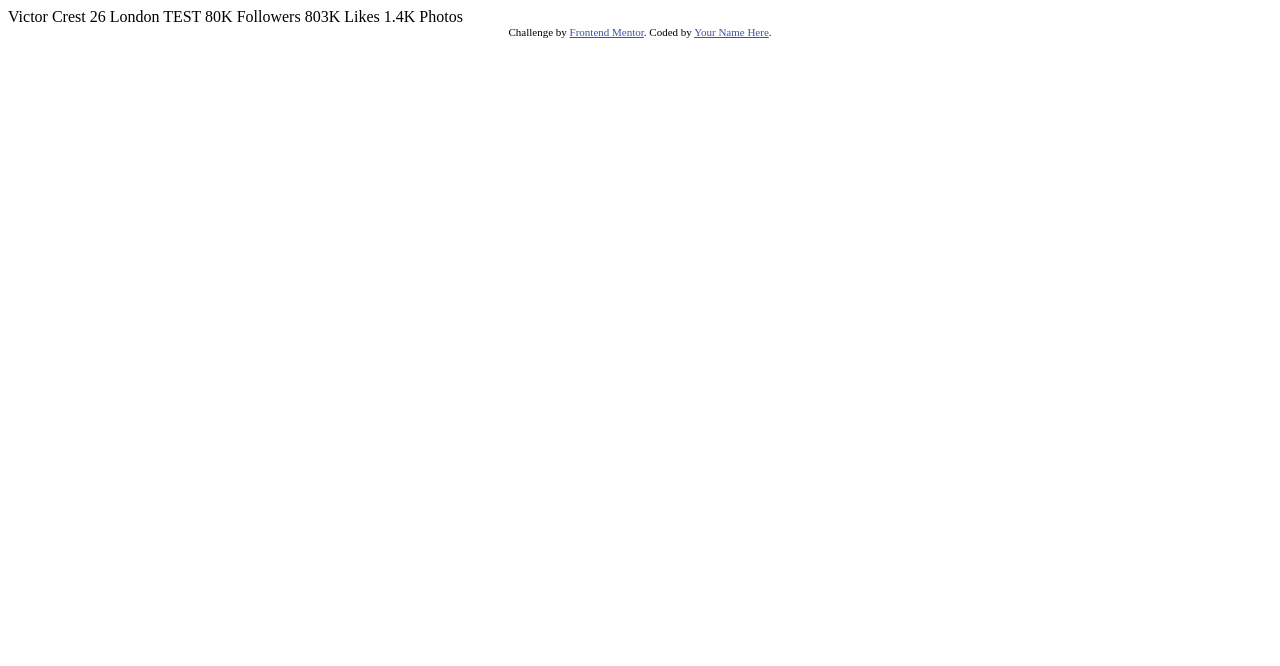
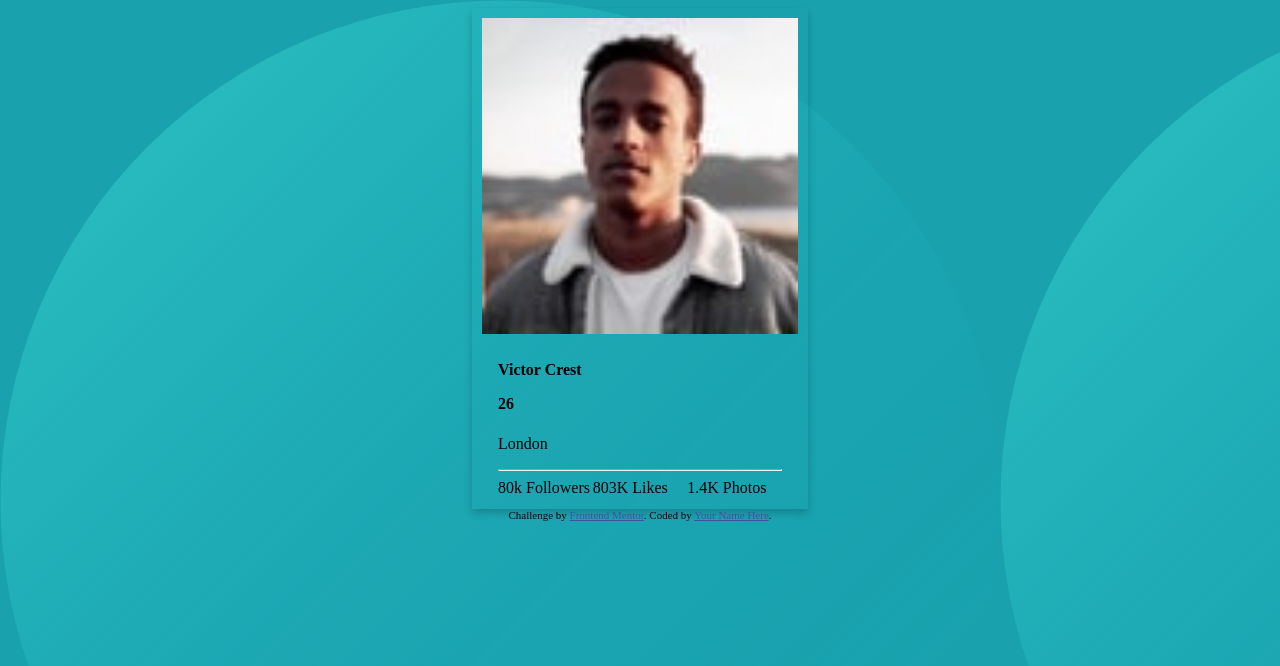
Before and after one commit to hopskotchradio/ProfileCard, a plain HTML site: page index.html in a window 1280 px wide. Drawn offline with Linux system fonts and the light colour scheme.

Commit message:
first night of card work

```diff
--- a/index.html
+++ b/index.html
@@ -12,21 +12,68 @@
   <style>
     .attribution { font-size: 11px; text-align: center; }
     .attribution a { color: hsl(228, 45%, 44%); }
-  </style>
+
+    .body {
+      background-image: url(/images/bg-pattern-bottom.svg);
+      background-size: 1000px;
+      background-color: hsl(185, 75%, 39%);
+    }
+    .card {
+  /* Add shadows to create the "card" effect */
+  box-shadow: 0 4px 8px 0 rgba(0,0,0,0.2);
+  transition: 0.3s;
+  margin: auto;
+  width: 25%;
+  height: 35%;
+  padding: 10px;
+}
+
+/* On mouse-over, add a deeper shadow */
+.card:hover {
+  box-shadow: 0 8px 16px 0 rgba(0,0,0,0.2);
+}
+
+/* Add some padding inside the card container */
+.container {
+  padding: 2px 16px;
+}
+.column1 {
+  float: left;
+  width: 33.33%;
+}
+.column2 {
+  float: left;
+  width: 33.33%;
+}
+.column3 {
+  float: left;
+  width: 33.33%;
+}
+
+/* Clear floats after the columns */
+.row:after {
+  content: "";
+  display: table;
+  clear: both;
+}
+
+</style>
 </head>
-<body>
-  Victor Crest
-  26
-  London
-TEST
-  80K
-  Followers
-
-  803K
-  Likes
-
-  1.4K
-  Photos
+<body class="body">
+  <div class="card">
+    <img src="/images/image-victor.jpg" alt="Avatar" style="width:100%">
+      <div class="container">
+        <h4><b>Victor Crest <p>26</p></b></h4>
+        <p>London</p>
+        <hr>
+        <div class="row">
+          <div class="column1">80k Followers</div>
+          <div class="column2">803K Likes</div>
+          <div class="column3">1.4K Photos</div>
+        </div>
+      </div>
+    </div>
+  </div>
   <div class="attribution">
     Challenge by <a href="https://www.frontendmentor.io?ref=challenge" target="_blank">Frontend Mentor</a>.
     Coded by <a href="#">Your Name Here</a>.
```
